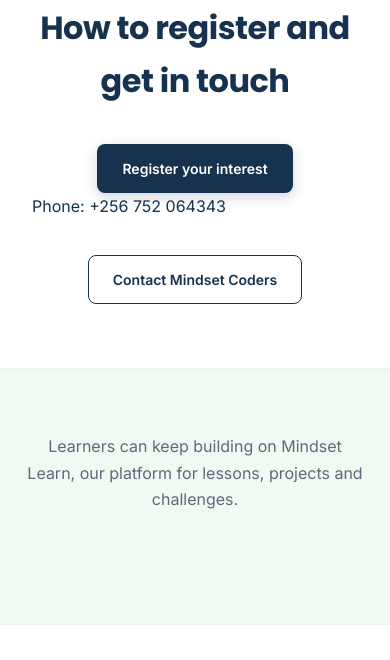
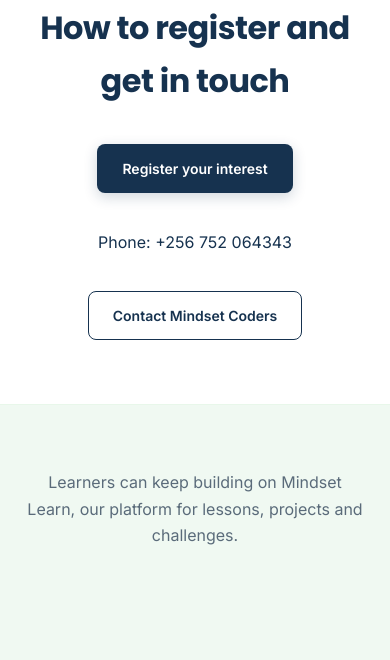
Before and after one commit to MarthaMuronji/Mindset-Coders, a Django app: page /steam-experience/ in a window 390 px wide. Shown: the part 3238-3898 px from the top of the page. Run offline with Django 5.2, Linux system fonts and the light colour scheme.

Commit message:
Centre the phone line and make it a tap to call link on STEAM Experience page

```diff
--- a/templates/steam_experience.html
+++ b/templates/steam_experience.html
@@ -114,8 +114,8 @@ While the program is not public yet, tell crawlers to skip this page. The view a
 <section class="home-section reveal">
     <h2>How to register and get in touch</h2>
     <p class="section-cta-wrap"><a href="{{ registration_url }}" class="btn btn-primary" data-umami-event="steam-register-interest" data-umami-event-from="steam-experience">Register your interest</a></p>
-    {% if content.contact_hours %}<p>Opening hours: {{ content.contact_hours }}</p>{% endif %}
-    {% if content.contact_phone %}<p>Phone: {{ content.contact_phone }}</p>{% endif %}
+    {% if content.contact_hours %}<p class="section-cta-wrap">Opening hours: {{ content.contact_hours }}</p>{% endif %}
+    {% if content.contact_phone %}<p class="section-cta-wrap">Phone: <a href="tel:{{ content.contact_phone|cut:' ' }}">{{ content.contact_phone }}</a></p>{% endif %}
     <p class="section-cta-wrap"><a href="{% url 'contact' %}" class="btn btn-outline" data-umami-event="steam-contact-link" data-umami-event-from="steam-experience">Contact Mindset Coders</a></p>
 </section>
 
```
